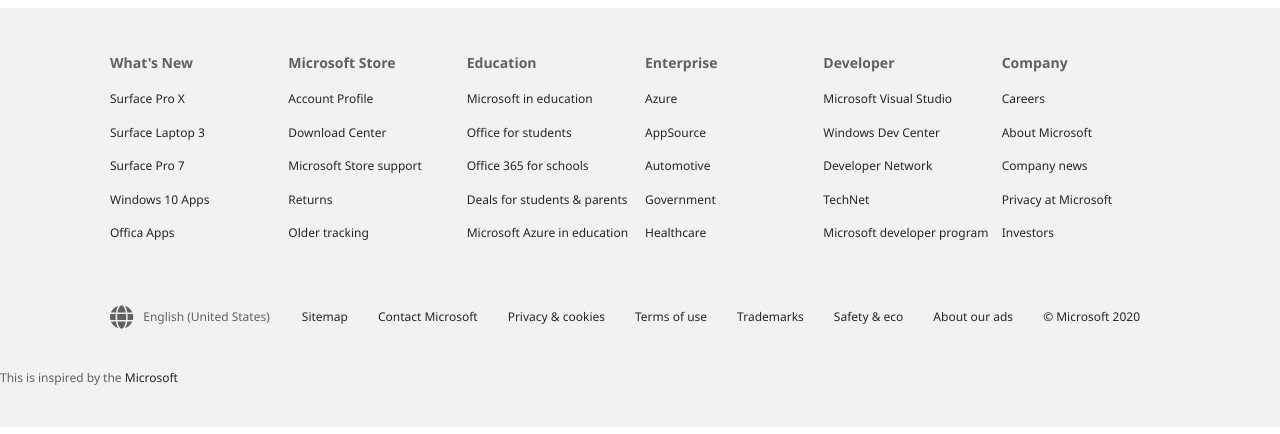
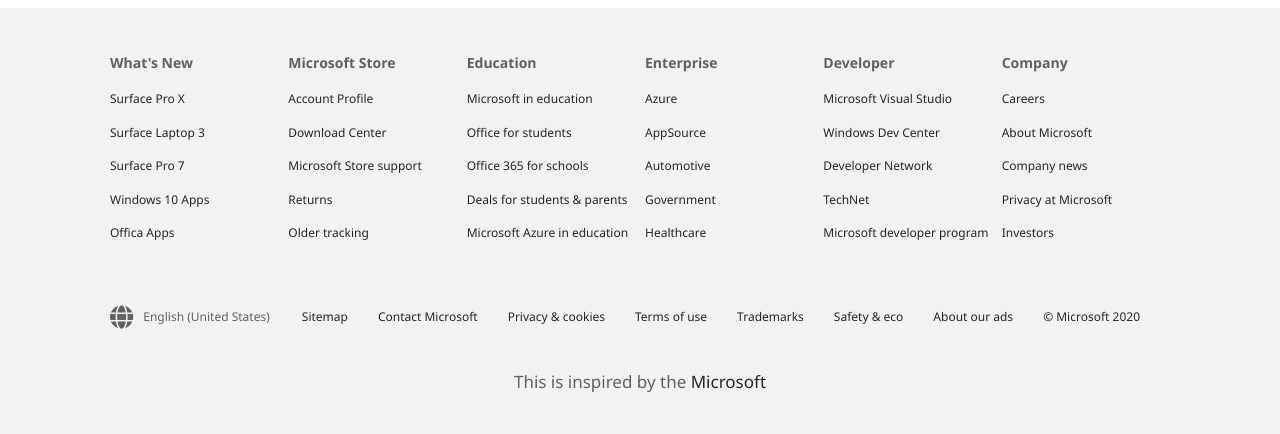
Before and after one commit to doganozgur/microsoft-homepage-clone, a plain HTML site: page index.html in a window 1280 px wide. Shown: the part 2364-2798 px from the top of the page. Drawn offline with Linux system fonts and the light colour scheme.

Commit message:
Update style.css

```diff
--- a/style.css
+++ b/style.css
@@ -244,6 +244,12 @@ ul {
   margin-bottom: 20px;
 }
 
+.ins {
+  text-align: center;
+  justify-content: center;
+  font-size: 17px;
+}
+
 @media(max-width: 700px) {
   .menu-btn {
     display: block;
```
